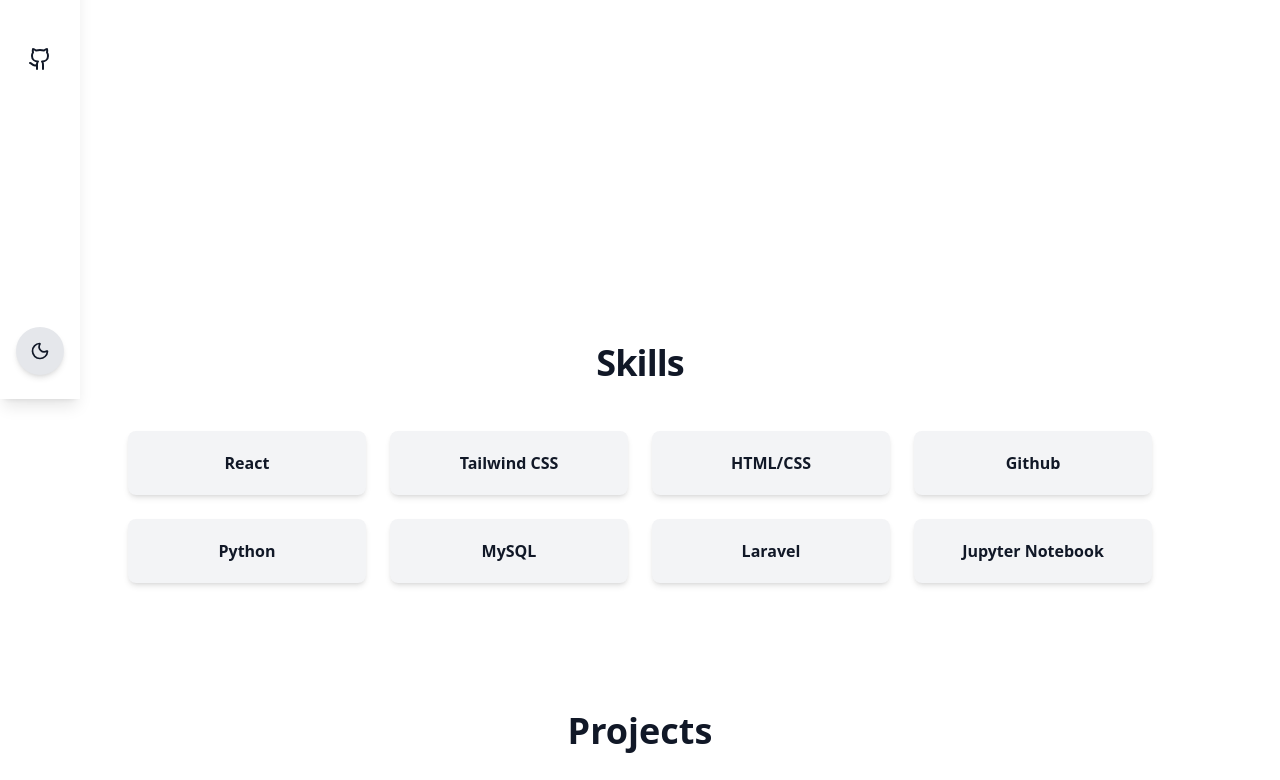
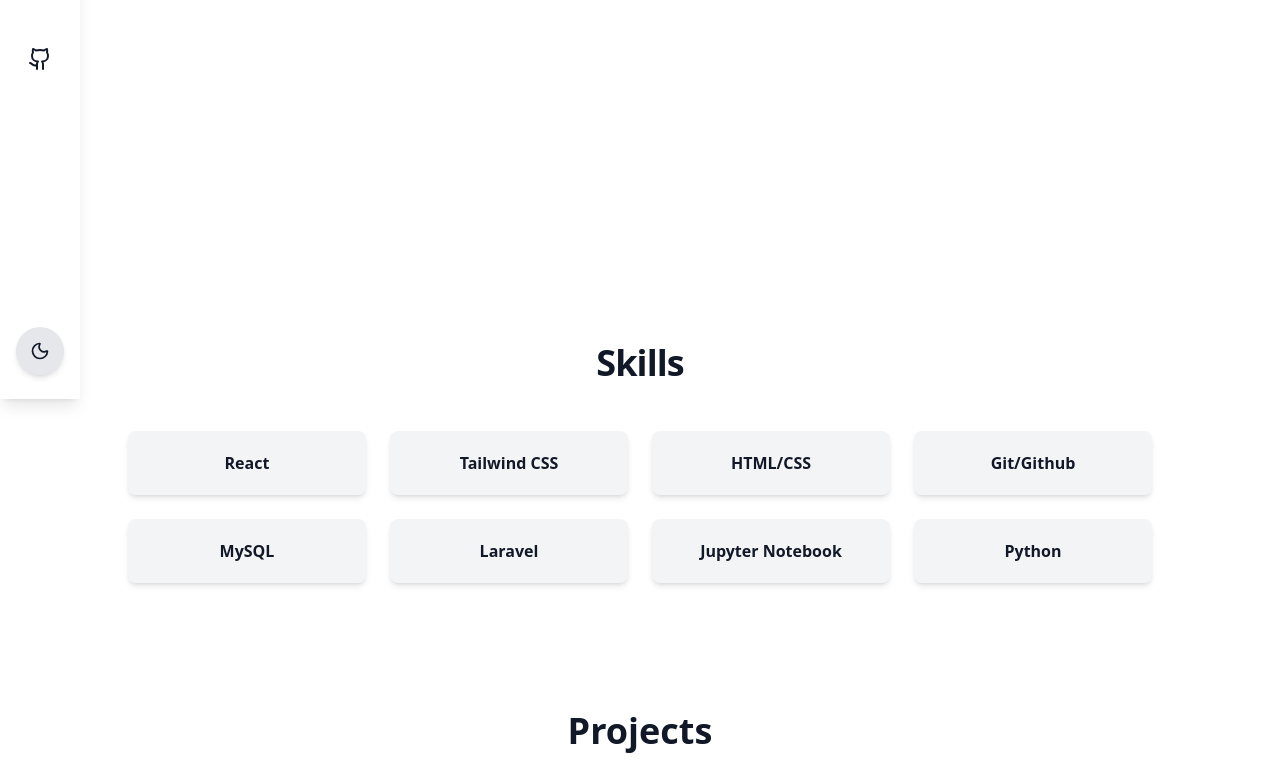
Before and after one commit to Rangsey0/Rangsey-portfolio, a React (Create React App) app: page / in a window 1280 px wide. Shown: the part 401-1181 px from the top of the page. Built offline with nearby package versions, Linux system fonts and the light colour scheme.

Commit message:
change skills

```diff
--- a/src/components/Skills.jsx
+++ b/src/components/Skills.jsx
@@ -4,11 +4,11 @@
   "React",
   "Tailwind CSS",
   "HTML/CSS",
-  "Github",
-  "Python",
+  "Git/Github",
   "MySQL",
   "Laravel",
   "Jupyter Notebook",
+  "Python",
 ];
 
 export default function Skills() {
```
